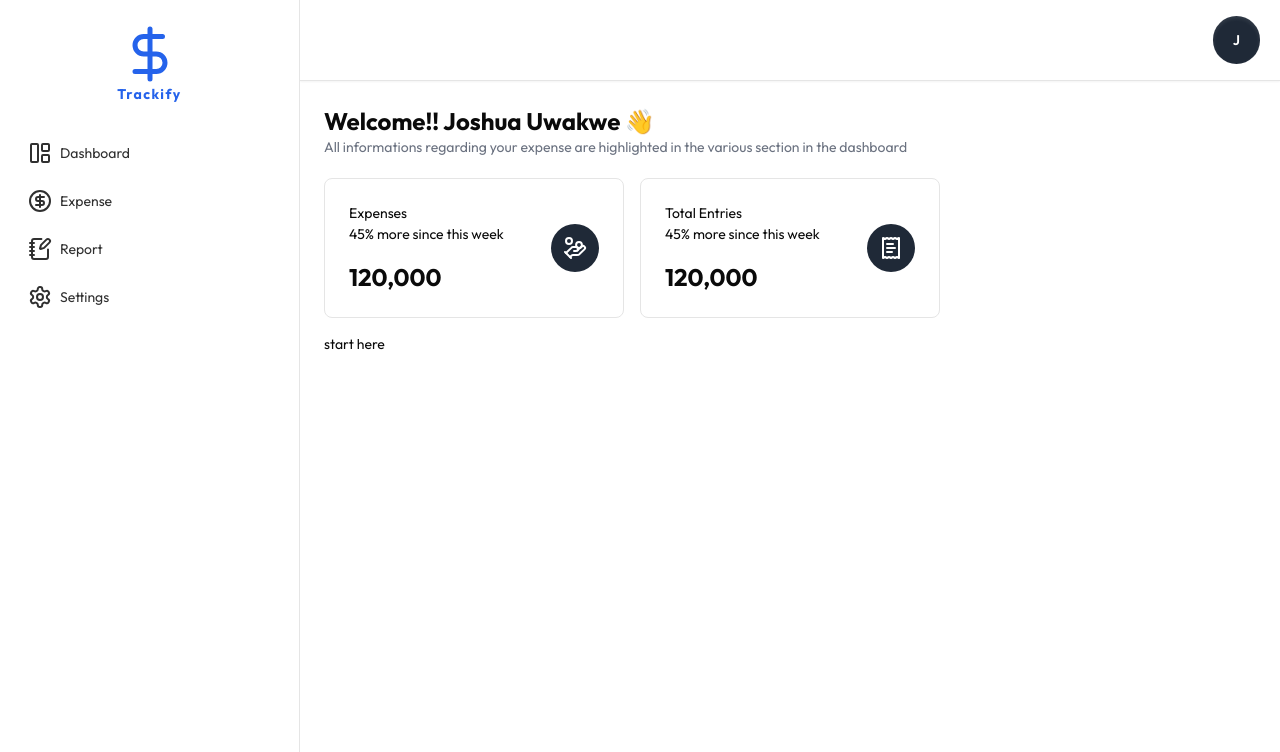
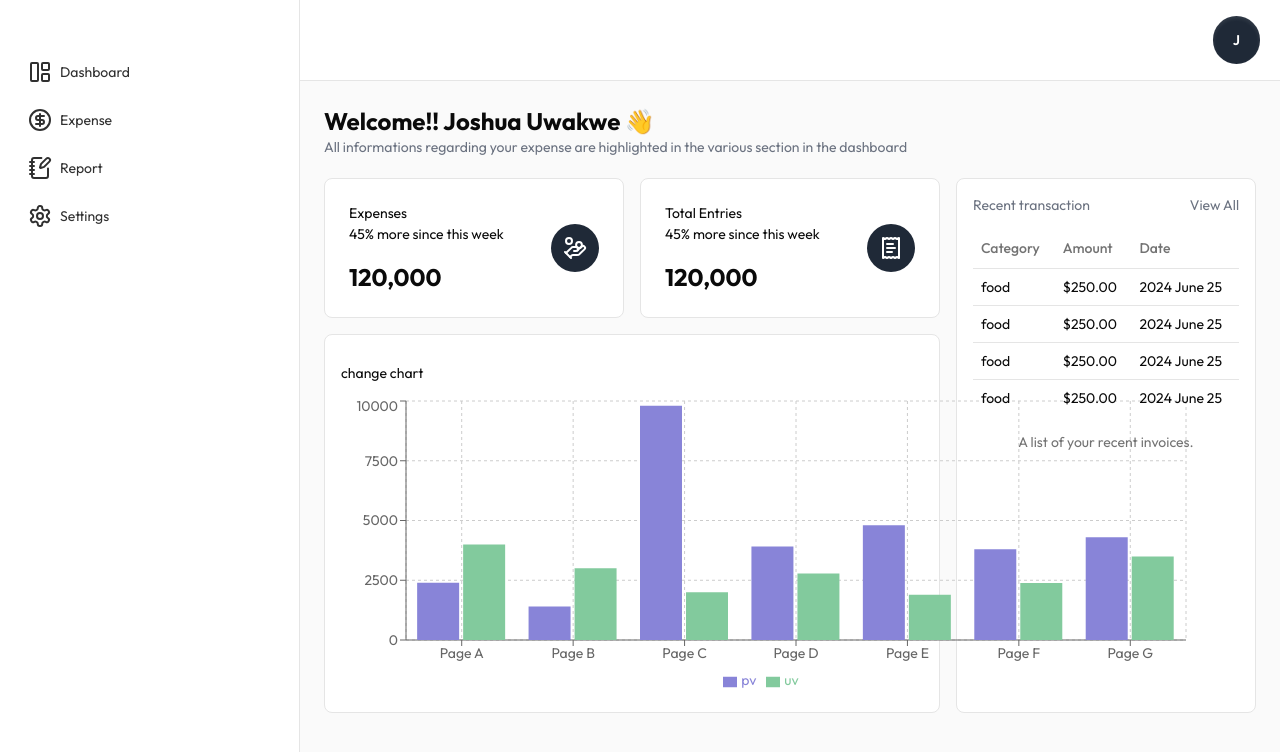
Before and after one commit to Josh-Uwaks/Expense-Tracker, a Next.js app: page /dashboard in a window 1280 px wide. Shown: the top 752 px of the page. Built offline with nearby package versions, Linux system fonts and the light colour scheme.

Commit message:
update on different menu

```diff
--- /dev/null
+++ b/app/(routes)/dashboard/_components/barchart.tsx
@@ -0,0 +1,139 @@
+"use client"
+
+import React from 'react'
+import {BarChart, CartesianGrid, XAxis, YAxis, Tooltip, Legend, Bar, PieChart, Pie} from 'recharts'
+
+const data = [
+    {
+      "name": "Page A",
+      "uv": 4000,
+      "pv": 2400
+    },
+    {
+      "name": "Page B",
+      "uv": 3000,
+      "pv": 1398
+    },
+    {
+      "name": "Page C",
+      "uv": 2000,
+      "pv": 9800
+    },
+    {
+      "name": "Page D",
+      "uv": 2780,
+      "pv": 3908
+    },
+    {
+      "name": "Page E",
+      "uv": 1890,
+      "pv": 4800
+    },
+    {
+      "name": "Page F",
+      "uv": 2390,
+      "pv": 3800
+    },
+    {
+      "name": "Page G",
+      "uv": 3490,
+      "pv": 4300
+    }
+  ]
+
+
+  const data01 = [
+    {
+      "name": "Group A",
+      "value": 400
+    },
+    {
+      "name": "Group B",
+      "value": 300
+    },
+    {
+      "name": "Group C",
+      "value": 300
+    },
+    {
+      "name": "Group D",
+      "value": 200
+    },
+    {
+      "name": "Group E",
+      "value": 278
+    },
+    {
+      "name": "Group F",
+      "value": 189
+    }
+  ];
+  const data02 = [
+    {
+      "name": "Group A",
+      "value": 2400
+    },
+    {
+      "name": "Group B",
+      "value": 4567
+    },
+    {
+      "name": "Group C",
+      "value": 1398
+    },
+    {
+      "name": "Group D",
+      "value": 9800
+    },
+    {
+      "name": "Group E",
+      "value": 3908
+    },
+    {
+      "name": "Group F",
+      "value": 4800
+    }
+  ];
+
+
+export default function Chart(){
+
+    const [changeChart, setChangeChart] = React.useState(false)
+
+    const onChange = () => {
+        setChangeChart(prev => !prev)
+    }
+
+    console.log(changeChart)
+
+    return(
+        <>
+        <div className='my-3'>
+            <button onClick={onChange}>change chart</button>
+        </div>
+
+        {
+        changeChart ?
+
+        <PieChart width={850} height={300}>
+            <Pie data={data01} dataKey="value" nameKey="name" cx="50%" cy="50%" outerRadius={50} fill="#8884d8" />
+            <Pie data={data02} dataKey="value" nameKey="name" cx="50%" cy="50%" innerRadius={60} outerRadius={80} fill="#82ca9d" label />
+        </PieChart>
+
+        :
+
+        <BarChart width={850} height={300} data={data}>
+            <CartesianGrid strokeDasharray="3 3" />
+            <XAxis dataKey="name" />
+            <YAxis />
+            <Tooltip />
+            <Legend />
+            <Bar dataKey="pv" fill="#8884d8" />
+            <Bar dataKey="uv" fill="#82ca9d" />
+        </BarChart>
+
+    }
+
+        </>
+    )
+}
--- a/app/(routes)/dashboard/_components/card.tsx
+++ b/app/(routes)/dashboard/_components/card.tsx
@@ -12,7 +12,7 @@ type CardProp = {
 }
 
 export const Card = ( {title,paragraph, amount, icon}: CardProp ) => (
-    <div className="p-6 border rounded-[8px] flex justify-between items-center">
+    <div className="p-6 border rounded-[8px] flex justify-between items-center bg-white">
         <div>
             <div>
                 <h2>{title}</h2>
--- a/app/(routes)/dashboard/_components/sidebar.tsx
+++ b/app/(routes)/dashboard/_components/sidebar.tsx
@@ -37,8 +37,8 @@ export default function Sidebar(){
     return(
         <div className="">
             <div className='flex flex-col items-center justify-center my-6 text-blue-600'>
-                <DollarSign size={60} className='font-bold'/>
-                <h1 className=' tracking-widest font-bold'>Trackify</h1>
+                {/* <DollarSign size={60} className='font-bold'/>
+                <h1 className=' tracking-widest font-bold'>Trackify</h1> */}
             </div>
 
 
--- /dev/null
+++ b/app/(routes)/dashboard/_components/tabledata.tsx
@@ -0,0 +1,53 @@
+import { Table, TableBody, TableCaption, TableCell, TableHead, TableHeader, TableRow } from "@/components/ui/table"
+
+
+
+const receipt = [
+    {
+      category: "food",
+      amount: "$250.00",
+      date: "2024 June 25",
+    },
+    {
+        category: "food",
+        amount: "$250.00",
+        date: "2024 June 25",
+      },
+      {
+        category: "food",
+        amount: "$250.00",
+        date: "2024 June 25",
+      },
+      {
+        category: "food",
+        amount: "$250.00",
+        date: "2024 June 25",
+      },
+
+  ]
+
+export default function RecentTransaction() {
+    return(
+        <>
+        <Table>
+            <TableCaption>A list of your recent invoices.</TableCaption>
+            <TableHeader>
+                <TableRow>
+                <TableHead>Category</TableHead>
+                <TableHead>Amount</TableHead>
+                <TableHead>Date</TableHead>
+                </TableRow>
+            </TableHeader>
+            <TableBody className="">
+                {receipt.map((item) => (
+                <TableRow key={item.category} className="">
+                    <TableCell>{item.category}</TableCell>
+                    <TableCell>{item.amount}</TableCell>
+                    <TableCell>{item.date}</TableCell>
+                </TableRow>
+                ))}
+            </TableBody>
+        </Table>
+        </>
+    )
+}
--- a/app/(routes)/dashboard/page.tsx
+++ b/app/(routes)/dashboard/page.tsx
@@ -1,19 +1,37 @@
 import React from "react"
 import { HandCoins } from 'lucide-react';
 import { ReceiptText } from 'lucide-react';
+import {} from 'react-icons'
 import { Card } from "./_components/card";
+import Chart from "./_components/barchart";
+import Link from "next/link";
+import RecentTransaction from "./_components/tabledata";
 
 function Dashboard(){
     return (
         <>
-            <div className="p-6">
+            <div className="p-6 bg-[#FAFAFA] min-h-screen">
                 <h1 className="text-2xl font-bold">Welcome!! Joshua Uwakwe 👋</h1>
                 <p className="text-gray-500">All informations regarding your expense are highlighted in the various section in the dashboard</p>
 
                 <div className="grid lg:grid-cols-3 gap-4 mt-5">
                     <Card title={'Expenses'} paragraph="45% more since this week" amount={12} icon={<HandCoins/>} />
                     <Card title={'Total Entries'} paragraph="45% more since this week" amount={12} icon={<ReceiptText/>} />
-                    <div className="row-start-2 row-span-3">start here</div>
+
+
+                    <div className="row-start-2 col-span-2 border rounded-[8px] p-4 bg-white">
+                        <Chart/>
+                    </div>
+
+                    <div className=" col-start-3 col-end-4 row-span-2 rounded-[8px] border p-4 bg-white">
+                        <div className="flex items-center justify-between text-gray-500 mb-3">
+                            <h1>Recent transaction</h1>
+                            <Link href={'/dashboard/report'}>View All</Link>
+                        </div>
+
+                        <RecentTransaction/>
+                    </div>
+
                 </div>
             </div>
         </>
--- /dev/null
+++ b/components/ui/table.tsx
@@ -0,0 +1,120 @@
+import * as React from "react"
+
+import { cn } from "@/lib/utils"
+
+const Table = React.forwardRef<
+  HTMLTableElement,
+  React.HTMLAttributes<HTMLTableElement>
+>(({ className, ...props }, ref) => (
+  <div className="relative w-full overflow-auto">
+    <table
+      ref={ref}
+      className={cn("w-full caption-bottom text-sm", className)}
+      {...props}
+    />
+  </div>
+))
+Table.displayName = "Table"
+
+const TableHeader = React.forwardRef<
+  HTMLTableSectionElement,
+  React.HTMLAttributes<HTMLTableSectionElement>
+>(({ className, ...props }, ref) => (
+  <thead ref={ref} className={cn("[&_tr]:border-b", className)} {...props} />
+))
+TableHeader.displayName = "TableHeader"
+
+const TableBody = React.forwardRef<
+  HTMLTableSectionElement,
+  React.HTMLAttributes<HTMLTableSectionElement>
+>(({ className, ...props }, ref) => (
+  <tbody
+    ref={ref}
+    className={cn("[&_tr:last-child]:border-0", className)}
+    {...props}
+  />
+))
+TableBody.displayName = "TableBody"
+
+const TableFooter = React.forwardRef<
+  HTMLTableSectionElement,
+  React.HTMLAttributes<HTMLTableSectionElement>
+>(({ className, ...props }, ref) => (
+  <tfoot
+    ref={ref}
+    className={cn(
+      "border-t bg-muted/50 font-medium [&>tr]:last:border-b-0",
+      className
+    )}
+    {...props}
+  />
+))
+TableFooter.displayName = "TableFooter"
+
+const TableRow = React.forwardRef<
+  HTMLTableRowElement,
+  React.HTMLAttributes<HTMLTableRowElement>
+>(({ className, ...props }, ref) => (
+  <tr
+    ref={ref}
+    className={cn(
+      "border-b transition-colors hover:bg-muted/50 data-[state=selected]:bg-muted",
+      className
+    )}
+    {...props}
+  />
+))
+TableRow.displayName = "TableRow"
+
+const TableHead = React.forwardRef<
+  HTMLTableCellElement,
+  React.ThHTMLAttributes<HTMLTableCellElement>
+>(({ className, ...props }, ref) => (
+  <th
+    ref={ref}
+    className={cn(
+      "h-10 px-2 text-left align-middle font-medium text-muted-foreground [&:has([role=checkbox])]:pr-0 [&>[role=checkbox]]:translate-y-[2px]",
+      className
+    )}
+    {...props}
+  />
+))
+TableHead.displayName = "TableHead"
+
+const TableCell = React.forwardRef<
+  HTMLTableCellElement,
+  React.TdHTMLAttributes<HTMLTableCellElement>
+>(({ className, ...props }, ref) => (
+  <td
+    ref={ref}
+    className={cn(
+      "p-2 align-middle [&:has([role=checkbox])]:pr-0 [&>[role=checkbox]]:translate-y-[2px]",
+      className
+    )}
+    {...props}
+  />
+))
+TableCell.displayName = "TableCell"
+
+const TableCaption = React.forwardRef<
+  HTMLTableCaptionElement,
+  React.HTMLAttributes<HTMLTableCaptionElement>
+>(({ className, ...props }, ref) => (
+  <caption
+    ref={ref}
+    className={cn("mt-4 text-sm text-muted-foreground", className)}
+    {...props}
+  />
+))
+TableCaption.displayName = "TableCaption"
+
+export {
+  Table,
+  TableHeader,
+  TableBody,
+  TableFooter,
+  TableHead,
+  TableRow,
+  TableCell,
+  TableCaption,
+}
--- a/package.json
+++ b/package.json
@@ -17,6 +17,7 @@
     "@radix-ui/react-select": "^2.1.1",
     "@radix-ui/react-slot": "^1.1.0",
     "@tabler/icons-react": "^3.14.0",
+    "@types/recharts": "^1.8.29",
     "class-variance-authority": "^0.7.0",
     "clsx": "^2.1.1",
     "date-fns": "^3.6.0",
```
Also changed, not shown: 1 other file (tests, documents, lock files or other folders).
